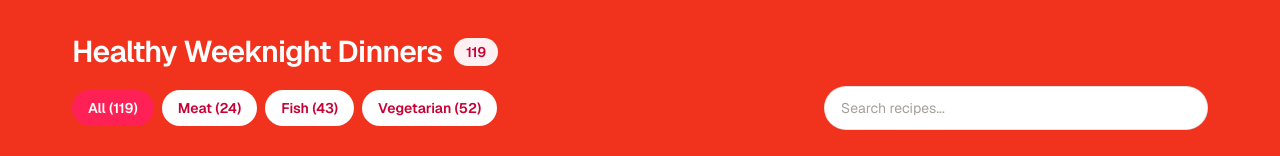
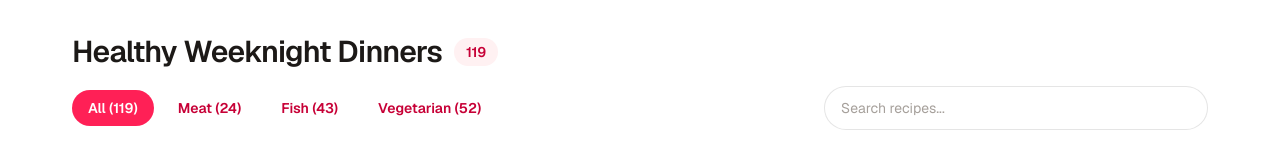
Before and after one commit to mrhemsing/planner, a Next.js app: page / in a window 1280 px wide. Shown: the top 156 px of the page. Built offline with nearby package versions, Linux system fonts and the light colour scheme.

Commit message:
Restore white page and dark title

```diff
--- a/src/app/page.tsx
+++ b/src/app/page.tsx
@@ -37,7 +37,7 @@
 
 export default function Home() {
   return (
-    <main className="min-h-screen overflow-x-hidden bg-[#F1331E] px-4 pb-5 pt-0 text-stone-900 sm:px-6 sm:pb-8 sm:pt-0 lg:px-10">
+    <main className="min-h-screen overflow-x-hidden bg-white px-4 pb-5 pt-0 text-stone-900 sm:px-6 sm:pb-8 sm:pt-0 lg:px-10">
       <div className="mx-auto flex w-full max-w-6xl flex-col gap-6 pt-0">
         <RecipeBrowser
           sections={[
--- a/src/components/recipe-browser.tsx
+++ b/src/components/recipe-browser.tsx
@@ -95,7 +95,7 @@
         <div className="flex flex-col gap-4">
           <div className="flex items-center justify-between gap-4">
             <div className="flex items-center gap-3">
-              <h1 className="text-2xl font-semibold tracking-tight text-white sm:text-3xl">Healthy Weeknight Dinners</h1>
+              <h1 className="text-2xl font-semibold tracking-tight text-stone-900 sm:text-3xl">Healthy Weeknight Dinners</h1>
               <span className="rounded-full bg-rose-50 px-3 py-1 text-sm font-semibold text-rose-700">{recipeCount}</span>
             </div>
           </div>
```
